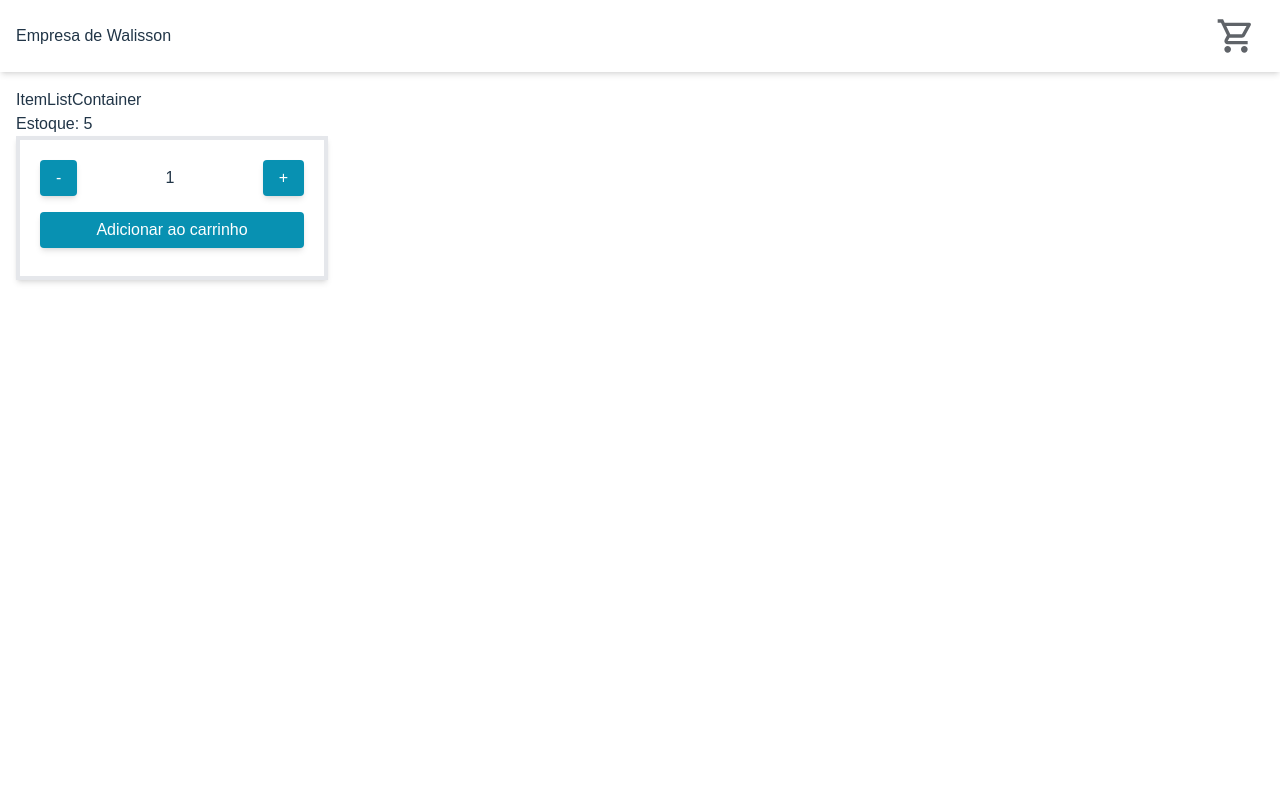
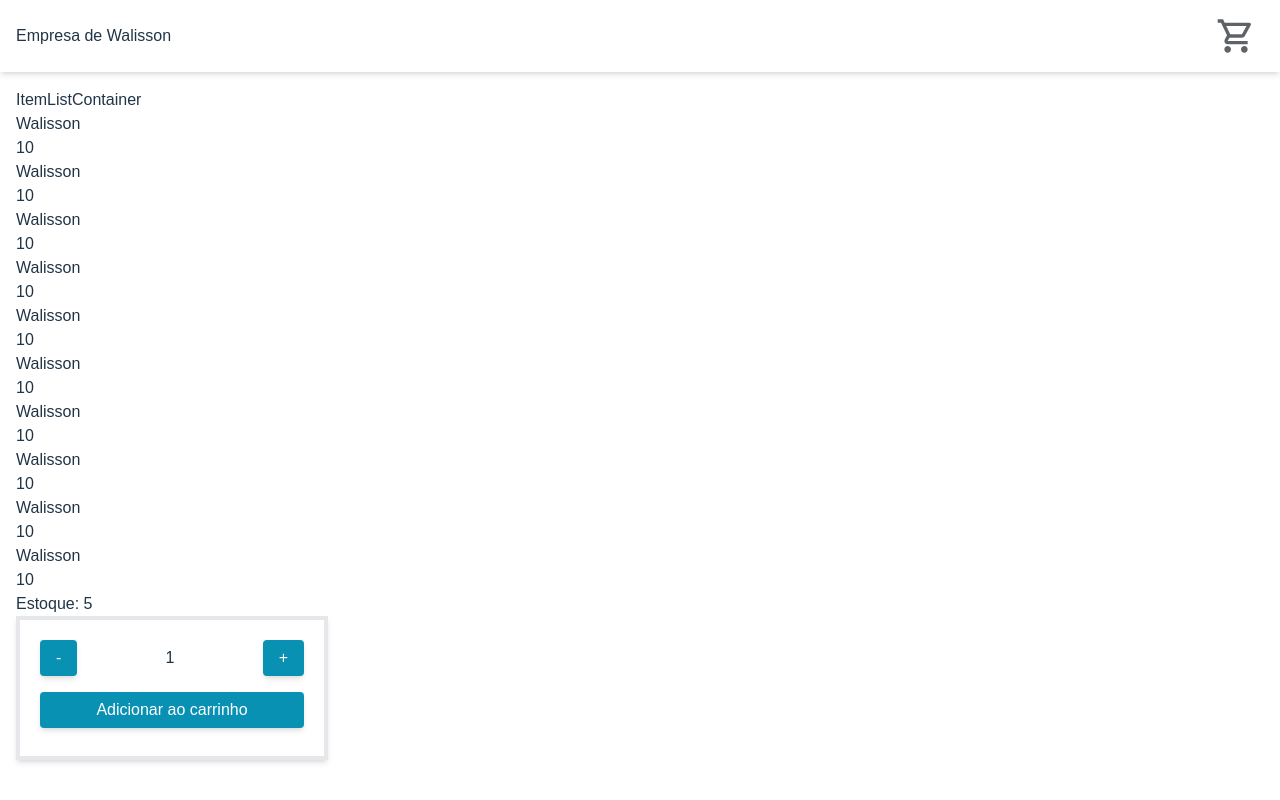
Before and after one commit to Walisson-Vilela/CoderHouse-project, a React (Vite) app in the folder e-commerce/: page / in a window 1280 px wide. Built offline with nearby package versions, Linux system fonts and the light colour scheme; a web font is replaced by a local one.

Commit message:
Criado itens de lista
Criado itens de lista

```diff
--- a/e-commerce/src/App/Section/Card.tsx
+++ b/e-commerce/src/App/Section/Card.tsx
@@ -1,16 +1,16 @@
 import React, { useEffect, useState } from "react";
 
 const dados = [
-  { "id": 1, "nome": "Walisson", "descricao": "Um texto qualquer", "valor": 10 },
-  { "id": 2, "nome": "Walisson", "descricao": "Um texto qualquer", "valor": 10 },
-  { "id": 3, "nome": "Walisson", "descricao": "Um texto qualquer", "valor": 10 },
-  { "id": 4, "nome": "Walisson", "descricao": "Um texto qualquer", "valor": 10 },
-  { "id": 5, "nome": "Walisson", "descricao": "Um texto qualquer", "valor": 10 },
-  { "id": 6, "nome": "Walisson", "descricao": "Um texto qualquer", "valor": 10 },
-  { "id": 7, "nome": "Walisson", "descricao": "Um texto qualquer", "valor": 10 },
-  { "id": 8, "nome": "Walisson", "descricao": "Um texto qualquer", "valor": 10 },
-  { "id": 9, "nome": "Walisson", "descricao": "Um texto qualquer", "valor": 10 },
-  { "id": 10, "nome": "Walisson", "descricao": "Um texto qualquer", "valor": 10 },
+  { id: 1, nome: "Walisson", descricao: "Um texto qualquer", valor: 10 },
+  { id: 2, nome: "Walisson", descricao: "Um texto qualquer", valor: 10 },
+  { id: 3, nome: "Walisson", descricao: "Um texto qualquer", valor: 10 },
+  { id: 4, nome: "Walisson", descricao: "Um texto qualquer", valor: 10 },
+  { id: 5, nome: "Walisson", descricao: "Um texto qualquer", valor: 10 },
+  { id: 6, nome: "Walisson", descricao: "Um texto qualquer", valor: 10 },
+  { id: 7, nome: "Walisson", descricao: "Um texto qualquer", valor: 10 },
+  { id: 8, nome: "Walisson", descricao: "Um texto qualquer", valor: 10 },
+  { id: 9, nome: "Walisson", descricao: "Um texto qualquer", valor: 10 },
+  { id: 10, nome: "Walisson", descricao: "Um texto qualquer", valor: 10 },
 ];
 
 interface ICard {
@@ -42,15 +42,15 @@ const Card = ({ image }: Iprops) => {
       setLoading(true);
       const result = await handleGetCards();
 
-      const listProduct = result.map(product => {
-        return{
-            ...product,
-            id_name: product.id + product.nome
-        }
-      })
+      const listProduct = result.map((product) => {
+        return {
+          ...product,
+          id_name: product.id + product.nome,
+        };
+      });
 
-      console.log("listProduct", listProduct)
-      console.log("result", result)
+      console.log("listProduct", listProduct);
+      console.log("result", result);
 
       setItems(result);
       setLoading(false);
@@ -74,6 +74,12 @@ const Card = ({ image }: Iprops) => {
           <img src={image} alt="" />
         </>
       )}
+      {items.map((item) => (
+        <>
+          <h1 key={item.id}>{item.nome}</h1>
+          <h1 key={item.id}>{item.valor}</h1>
+        </>
+      ))}
     </div>
   );
 };
```
